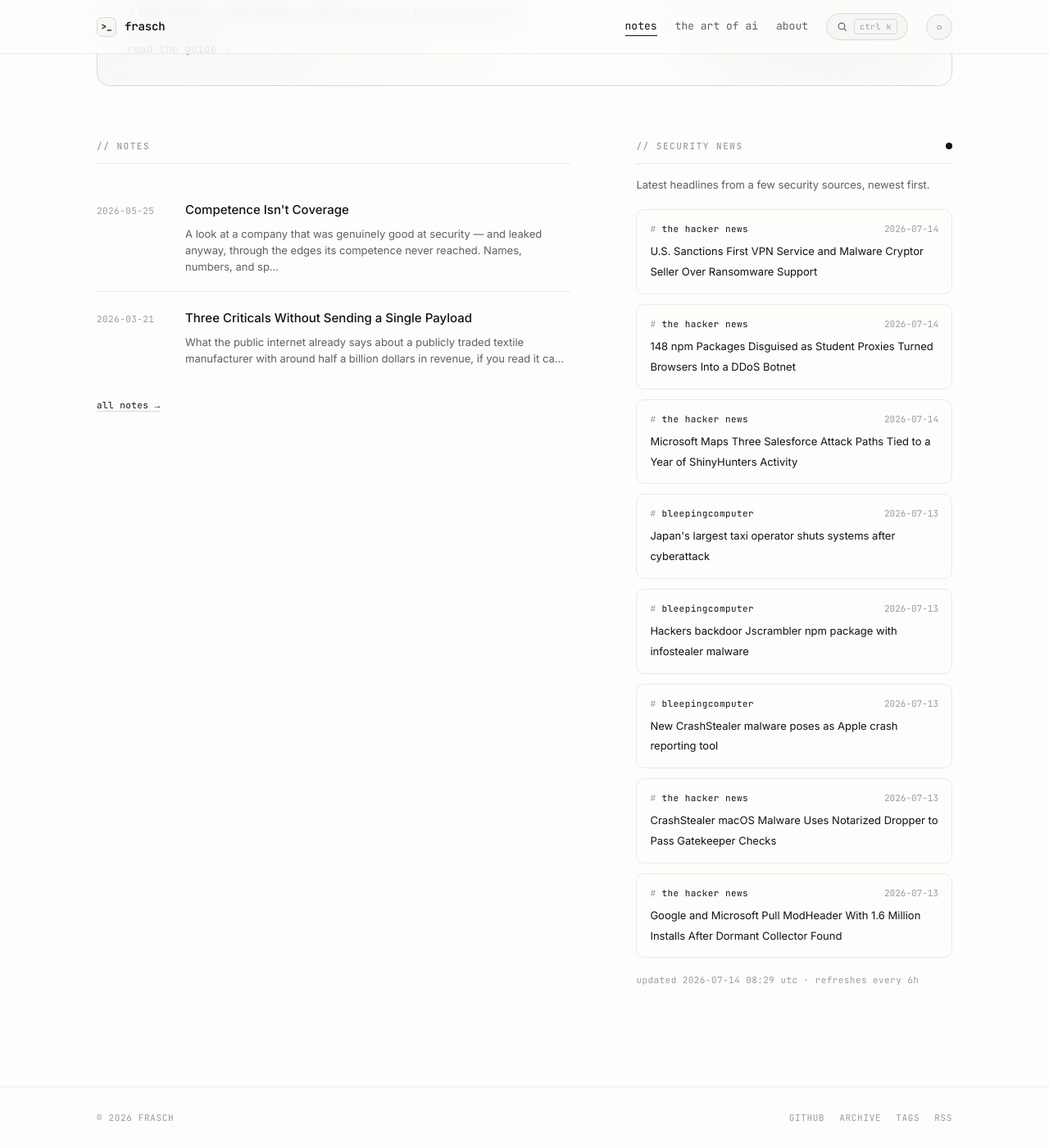
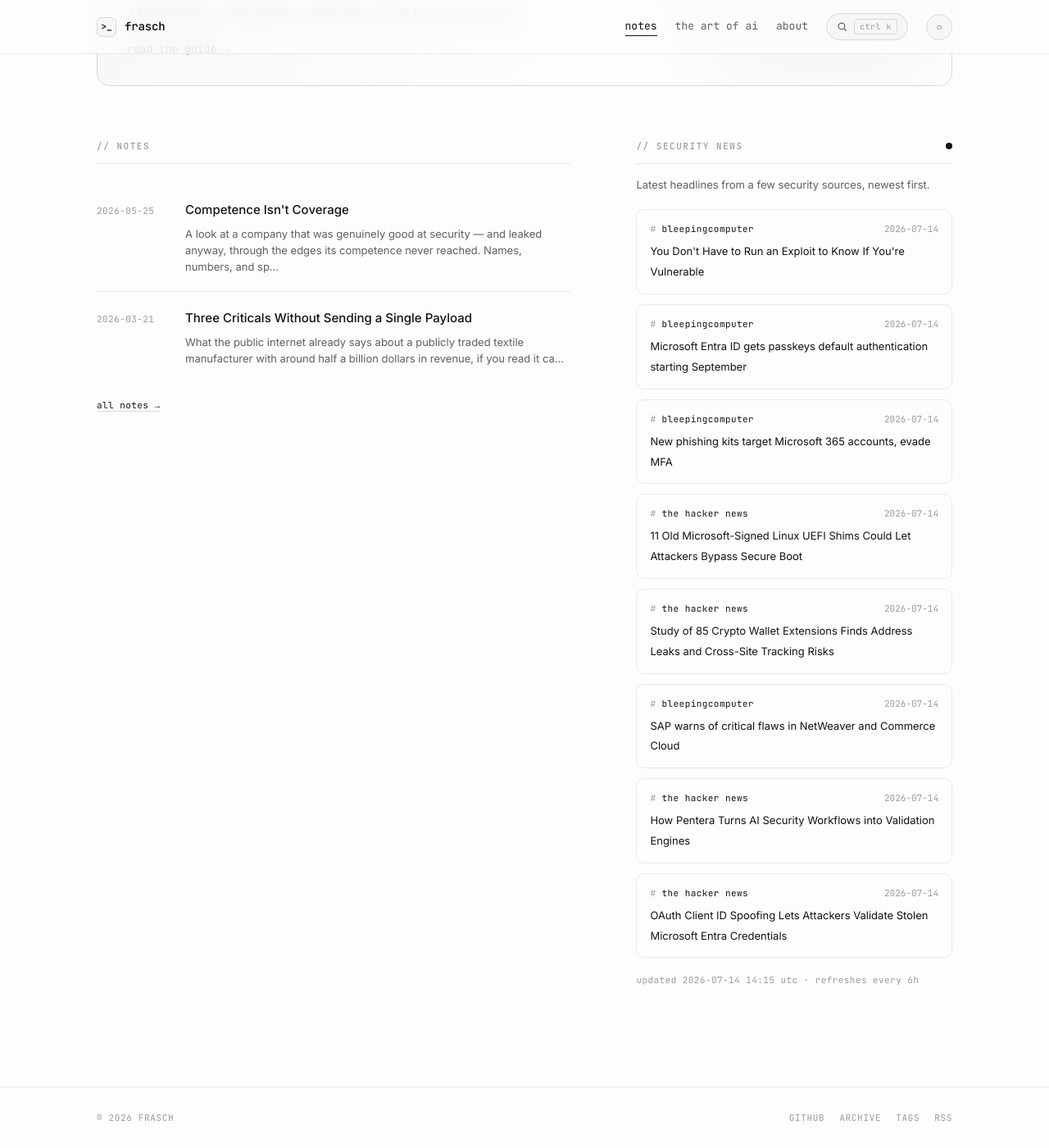
Before and after one commit to whoisfrasch/frasch, a Jekyll site: the page built from index.html, in a window 1280 px wide and 1400 px high, scrolled down 615 px. Shown: the whole window at 82% size. Built offline with Jekyll 4.4.1, drawn with Linux system fonts in a browser that asks for light colours.

Commit message:
Refresh security news feed

```diff
--- a/_data/news.json
+++ b/_data/news.json
@@ -1,53 +1,53 @@
 {
-  "updated": "2026-07-14T08:29:10Z",
+  "updated": "2026-07-14T14:15:32Z",
   "items": [
     {
-      "source": "the hacker news",
-      "title": "U.S. Sanctions First VPN Service and Malware Cryptor Seller Over Ransomware Support",
-      "link": "https://thehackernews.com/2026/07/us-sanctions-first-vpn-service-and.html",
-      "date": "2026-07-14T08:02:33Z"
+      "source": "bleepingcomputer",
+      "title": "You Don't Have to Run an Exploit to Know If You're Vulnerable",
+      "link": "https://www.bleepingcomputer.com/news/security/you-dont-have-to-run-an-exploit-to-know-if-youre-vulnerable/",
+      "date": "2026-07-14T14:00:10Z"
+    },
+    {
+      "source": "bleepingcomputer",
+      "title": "Microsoft Entra ID gets passkeys default authentication starting September",
+      "link": "https://www.bleepingcomputer.com/news/microsoft/microsoft-entra-id-gets-passkeys-default-authentication-starting-september/",
+      "date": "2026-07-14T12:49:56Z"
+    },
+    {
+      "source": "bleepingcomputer",
+      "title": "New phishing kits target Microsoft 365 accounts, evade MFA",
+      "link": "https://www.bleepingcomputer.com/news/security/new-phishing-kits-target-microsoft-365-accounts-evade-mfa/",
+      "date": "2026-07-14T12:49:00Z"
     },
     {
       "source": "the hacker news",
-      "title": "148 npm Packages Disguised as Student Proxies Turned Browsers Into a DDoS Botnet",
-      "link": "https://thehackernews.com/2026/07/148-npm-packages-disguised-as-student.html",
-      "date": "2026-07-14T07:08:36Z"
+      "title": "11 Old Microsoft-Signed Linux UEFI Shims Could Let Attackers Bypass Secure Boot",
+      "link": "https://thehackernews.com/2026/07/11-old-microsoft-signed-linux-uefi.html",
+      "date": "2026-07-14T12:46:18Z"
     },
     {
       "source": "the hacker news",
-      "title": "Microsoft Maps Three Salesforce Attack Paths Tied to a Year of ShinyHunters Activity",
-      "link": "https://thehackernews.com/2026/07/microsoft-maps-year-long-shinyhunters.html",
-      "date": "2026-07-14T06:19:24Z"
+      "title": "Study of 85 Crypto Wallet Extensions Finds Address Leaks and Cross-Site Tracking Risks",
+      "link": "https://thehackernews.com/2026/07/study-of-85-crypto-wallet-extensions.html",
+      "date": "2026-07-14T11:55:00Z"
     },
     {
       "source": "bleepingcomputer",
-      "title": "Japan's largest taxi operator shuts systems after cyberattack",
-      "link": "https://www.bleepingcomputer.com/news/security/japans-largest-taxi-operator-shuts-systems-after-cyberattack/",
-      "date": "2026-07-13T20:18:59Z"
-    },
-    {
-      "source": "bleepingcomputer",
-      "title": "Hackers backdoor Jscrambler npm package with infostealer malware",
-      "link": "https://www.bleepingcomputer.com/news/security/hackers-backdoor-jscrambler-npm-package-with-infostealer-malware/",
-      "date": "2026-07-13T19:44:19Z"
-    },
-    {
-      "source": "bleepingcomputer",
-      "title": "New CrashStealer malware poses as Apple crash reporting tool",
-      "link": "https://www.bleepingcomputer.com/news/security/new-crashstealer-malware-poses-as-apple-crash-reporting-tool/",
-      "date": "2026-07-13T19:04:02Z"
+      "title": "SAP warns of critical flaws in NetWeaver and Commerce Cloud",
+      "link": "https://www.bleepingcomputer.com/news/security/sap-warns-of-critical-flaws-in-netweaver-and-commerce-cloud/",
+      "date": "2026-07-14T11:42:21Z"
     },
     {
       "source": "the hacker news",
-      "title": "CrashStealer macOS Malware Uses Notarized Dropper to Pass Gatekeeper Checks",
-      "link": "https://thehackernews.com/2026/07/crashstealer-macos-malware-uses.html",
-      "date": "2026-07-13T17:36:12Z"
+      "title": "How Pentera Turns AI Security Workflows into Validation Engines",
+      "link": "https://thehackernews.com/2026/07/how-pentera-turns-ai-security-workflows.html",
+      "date": "2026-07-14T11:30:00Z"
     },
     {
       "source": "the hacker news",
-      "title": "Google and Microsoft Pull ModHeader With 1.6 Million Installs After Dormant Collector Found",
-      "link": "https://thehackernews.com/2026/07/google-and-microsoft-pull-modheader.html",
-      "date": "2026-07-13T17:17:24Z"
+      "title": "OAuth Client ID Spoofing Lets Attackers Validate Stolen Microsoft Entra Credentials",
+      "link": "https://thehackernews.com/2026/07/oauth-client-id-spoofing-lets-attackers.html",
+      "date": "2026-07-14T11:21:35Z"
     }
   ]
 }
```
